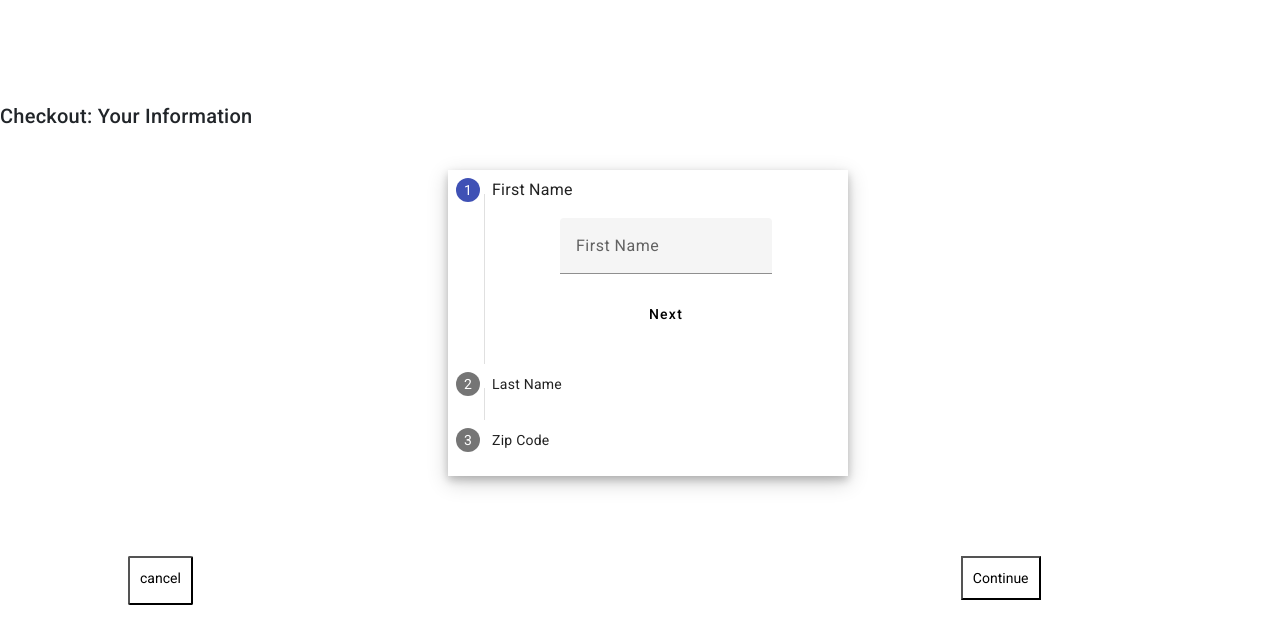
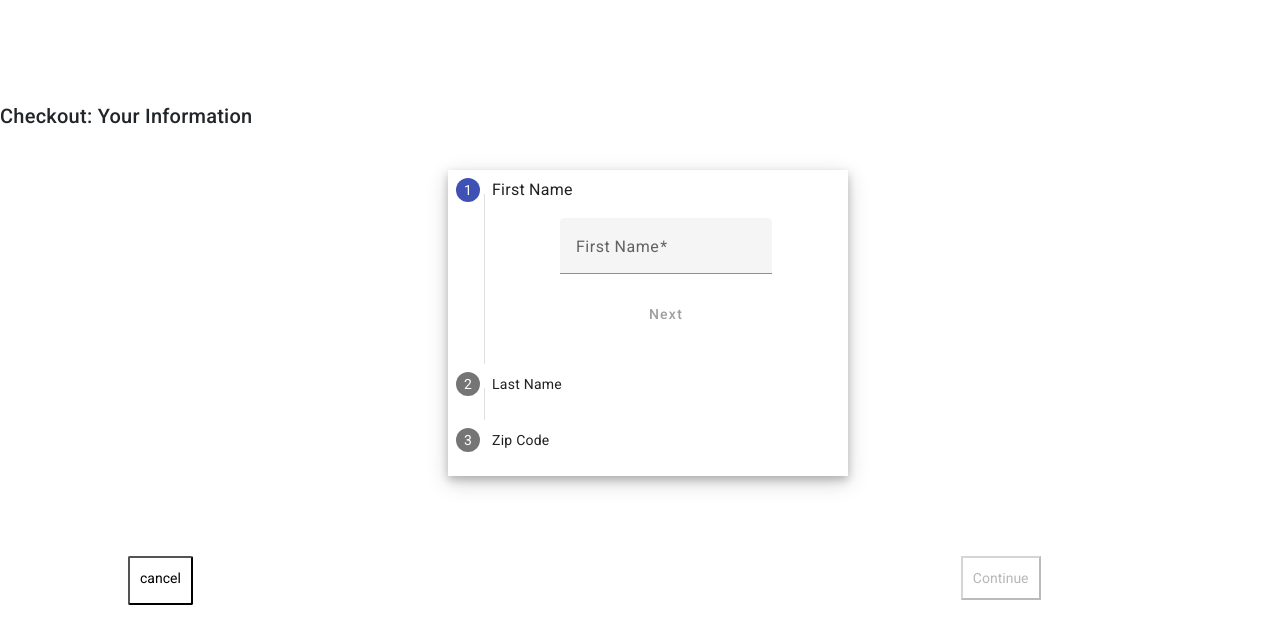
Before and after one commit to smbaiskar/hatchfast-demo-shop, an Angular app in the folder hatchfast-demo-shop/frontend/: page /checkout in a window 1280 px wide. Shown: the top 644 px of the page. Built offline with nearby package versions, Linux system fonts and the light colour scheme.

Commit message:
checkout stepper

```diff
--- a/hatchfast-demo-shop/frontend/src/app/MyComponents/check-out/check-out.component.html
+++ b/hatchfast-demo-shop/frontend/src/app/MyComponents/check-out/check-out.component.html
@@ -1,4 +1,5 @@
 <h2>Checkout: Your Information</h2>
+
 
 
 <div class="example-input-wrapper">
@@ -7,34 +8,38 @@
 <div class="table">
 
     <mat-vertical-stepper [linear]="false">
-        <mat-step [stepControl]="firstFormGroup">
+        <mat-step [stepControl]="firstFormGroup" >
             <form [formGroup]="firstFormGroup">
                 <ng-template matStepLabel>First Name</ng-template>
                 <mat-form-field>
+                    <mat-label>First Name</mat-label>
                     <input matInput placeholder="First Name" formControlName="firstCtrl" required>
+                    <mat-error>First Name is required</mat-error>
                 </mat-form-field>
                 <div>
-                    <button mat-button matStepperNext>Next</button>
+                    <button mat-button matStepperNext [disabled]="this.firstFormGroup.invalid">Next</button>
                 </div>
             </form>
         </mat-step>
-        <mat-step [stepControl]="secondFormGroup">
+        <mat-step [stepControl]="secondFormGroup" >
             <form [formGroup]="secondFormGroup">
                 <ng-template matStepLabel>Last Name</ng-template>
                 <mat-form-field>
+                    <mat-label>Last Name</mat-label>
                     <input matInput placeholder="Last Name" formControlName="secondCtrl" required>
                 </mat-form-field>
                 <div>
                     <button mat-button matStepperPrevious>Back</button>
-                    <button mat-button matStepperNext>Next</button>
+                    <button mat-button matStepperNext [disabled]="this.secondFormGroup.invalid">Next</button>
                 </div>
             </form>
         </mat-step>
-        <mat-step [stepControl]="thirdFormGroup">
+        <mat-step [stepControl]="thirdFormGroup" >
             <form [formGroup]="thirdFormGroup">
                 <ng-template matStepLabel>Zip Code</ng-template>
                 <mat-form-field>
-                    <input matInput placeholder="ZipCode" formControlName="thirdCtrl" required>
+                    <mat-label>Zip Code</mat-label>
+                    <input matInput placeholder="ZipCode" formControlName="thirdCtrl" >
                 </mat-form-field>
                 <div>
                     <button mat-button matStepperPrevious>Back</button>
@@ -48,5 +53,5 @@
 
 
 
-<input type="submit" class="cancelButton" data-test="cancel" id="cancel"    name="Cancel" value="cancel">
-<input type="submit" class="continueButton" data-test="continue" id="continue"    name="continue" value="Continue">
+<input type="submit" routerLink="/cart" class="cancelButton" data-test="cancel" id="cancel"    name="Cancel" value="cancel">
+<input type="submit" class="continueButton" [disabled]="this.firstFormGroup.invalid || this.secondFormGroup.invalid || this.thirdFormGroup.invalid" data-test="continue" id="continue"    name="continue" value="Continue">
--- a/hatchfast-demo-shop/frontend/src/app/MyComponents/check-out/check-out.component.ts
+++ b/hatchfast-demo-shop/frontend/src/app/MyComponents/check-out/check-out.component.ts
@@ -1,21 +1,36 @@
 import { Component } from '@angular/core';
-import { FormBuilder, FormGroup, FormsModule, ReactiveFormsModule } from '@angular/forms';
+import { FormBuilder, FormControl, FormGroup, FormsModule, ReactiveFormsModule, Validators } from '@angular/forms';
 import { MatButtonModule } from '@angular/material/button';
 import { MatInputModule } from '@angular/material/input';
 import { MatFormFieldModule } from '@angular/material/form-field';
 import { MatStepperModule } from '@angular/material/stepper';
+import { RouterModule } from '@angular/router';
+import { CommonModule } from '@angular/common';
+
 
 
 @Component({
   selector: 'app-check-out',
   standalone: true,
-  imports: [MatStepperModule,FormsModule,ReactiveFormsModule,MatFormFieldModule,MatInputModule,MatButtonModule],
+  imports: [MatStepperModule,FormsModule,ReactiveFormsModule,MatFormFieldModule,MatInputModule,MatButtonModule,RouterModule,CommonModule],
   templateUrl: './check-out.component.html',
   styleUrl: './check-out.component.css'
 })
 export class CheckOutComponent {
+
+  // checkoutForm = new FormGroup({
+  //   firstName: new FormControl('', Validators.required),
+  //   lastName: new FormControl('', Validators.required),
+  //   zipCode: new FormControl('', Validators.required),
+
+  // });
+
+  firstFormGroup: FormGroup = new FormGroup({ firstCtrl: new FormControl('', Validators.required) });
+  secondFormGroup: FormGroup = new FormGroup({ secondCtrl: new FormControl('', Validators.required) });
+  thirdFormGroup: FormGroup = new FormGroup({ thirdCtrl: new FormControl('', Validators.required) });
+
   constructor(private _formBuilder: FormBuilder) { }
-  firstFormGroup: FormGroup = this._formBuilder.group({ firstCtrl: [''] });
-  secondFormGroup: FormGroup = this._formBuilder.group({ secondCtrl: [''] });
-  thirdFormGroup: FormGroup = this._formBuilder.group({ thirdCtrl: [''] });
+  // firstFormGroup: FormGroup = this._formBuilder.group({ firstCtrl: [''] });
+  // secondFormGroup: FormGroup = this._formBuilder.group({ secondCtrl: [''] });
+  // thirdFormGroup: FormGroup = this._formBuilder.group({ thirdCtrl: [''] });
 }
--- a/hatchfast-demo-shop/frontend/src/app/MyComponents/login/login.component.html
+++ b/hatchfast-demo-shop/frontend/src/app/MyComponents/login/login.component.html
@@ -11,8 +11,7 @@
       <input type="password" matInput #message maxlength="256" formControlName="password">
     </mat-form-field>
     <div>
-      <button mat-raised-button color="primary" [disabled]="this.loginForm.invalid" (click)="loginButtonClick()">Log
-        in</button>
+      <button mat-raised-button color="primary" [disabled]="this.loginForm.invalid" (click)="loginButtonClick()">Login</button>
     </div>
   </form>
 </div>
```
